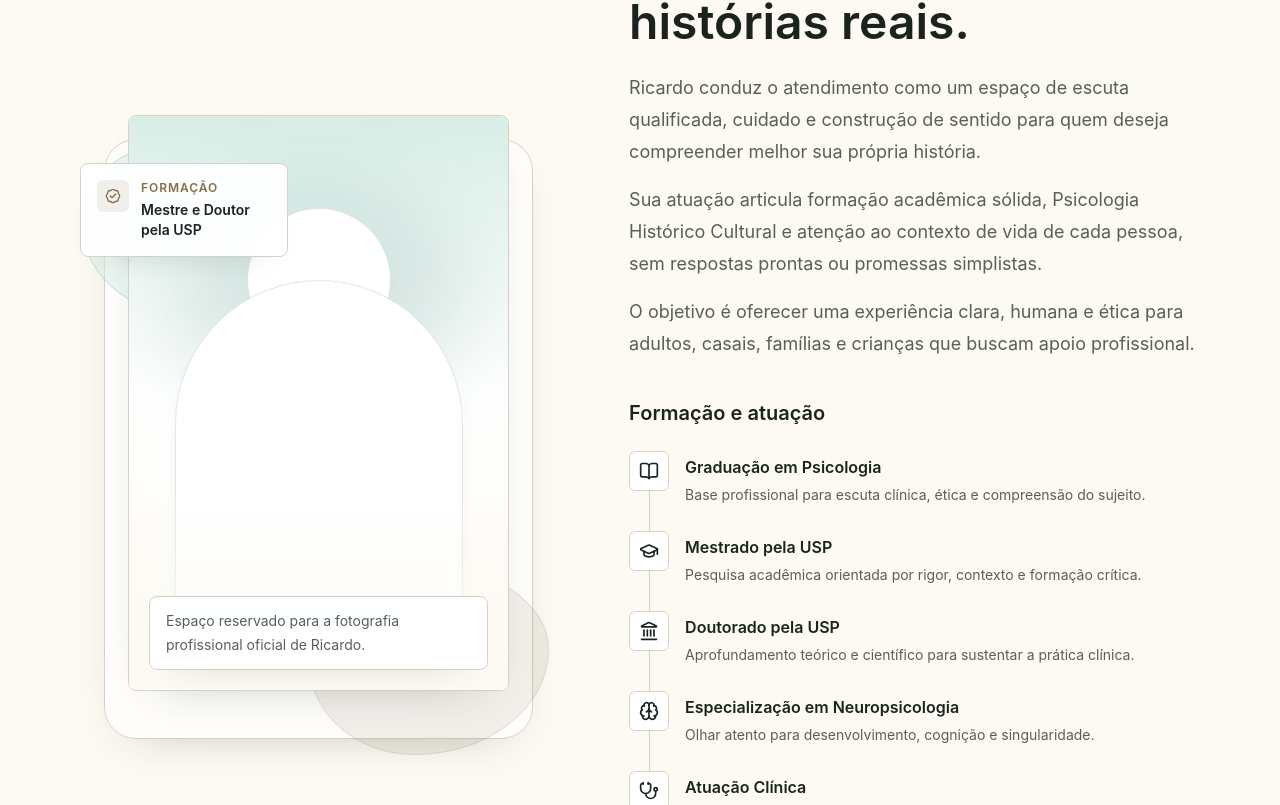
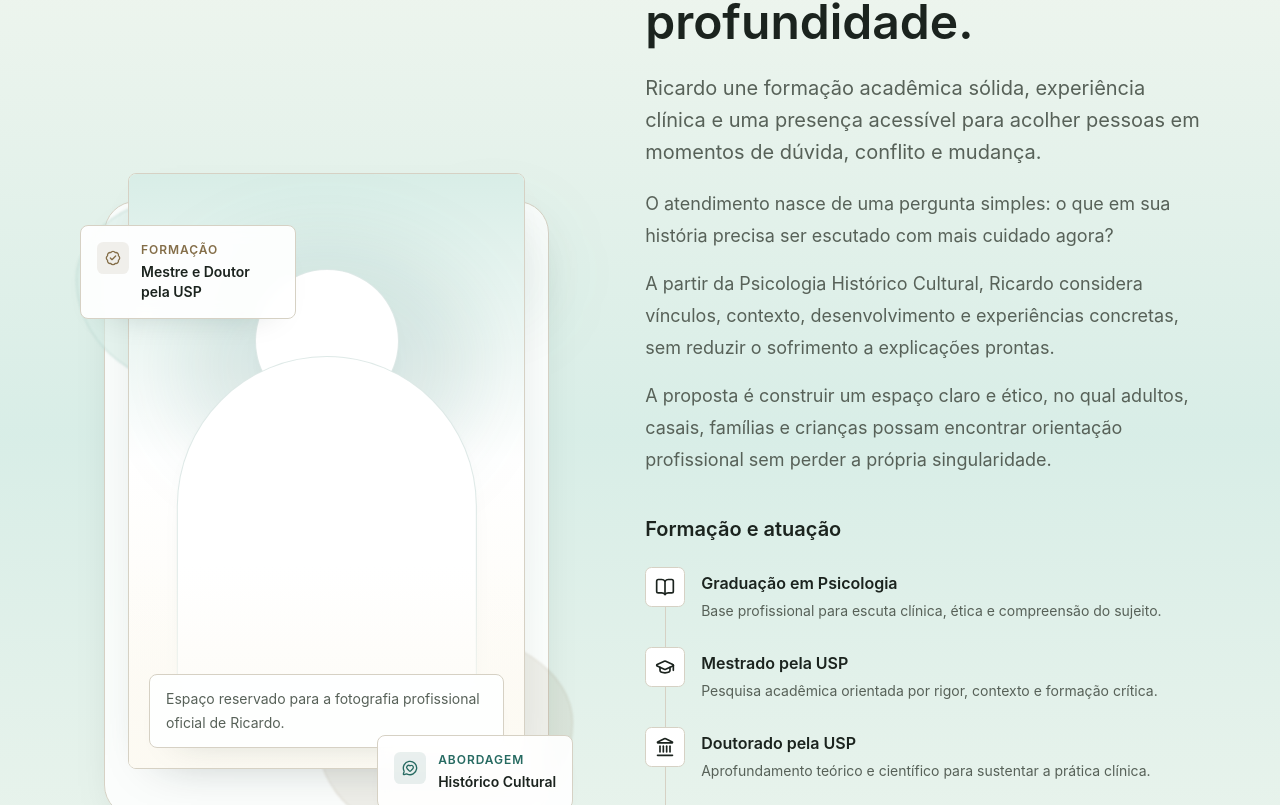
Before and after one commit to rodrigoaraujoufrj-bit/desenvolvepsi, a Next.js app: page / in a window 1280 px wide. Shown: the part 2415-3220 px from the top of the page. Built offline with nearby package versions, Linux system fonts and the light colour scheme.

Commit message:
feat(about): implement premium psychologist presentation section

```diff
--- a/src/components/sections/about-section.tsx
+++ b/src/components/sections/about-section.tsx
@@ -8,6 +8,7 @@ import {
   HeartHandshake,
   Landmark,
   Layers3,
+  MessageCircleHeart,
   ShieldCheck,
   Sparkles,
   Stethoscope,
@@ -93,19 +94,23 @@ function AboutSection() {
       };
 
   return (
-    <section id="sobre" className="overflow-hidden bg-background py-16 sm:py-20 lg:py-28">
+    <section
+      id="sobre"
+      className="overflow-hidden bg-[linear-gradient(180deg,theme(colors.background)_0%,theme(colors.accent/0.28)_46%,theme(colors.background)_100%)] py-16 sm:py-20 lg:py-28"
+    >
       <MaxWidthContainer size="wide">
-        <div className="grid gap-12 lg:grid-cols-[0.92fr_1.08fr] lg:items-center lg:gap-16">
+        <div className="grid gap-12 lg:grid-cols-[0.95fr_1.05fr] lg:items-center lg:gap-16">
           <m.div className="relative order-1 lg:order-none" {...sectionMotion}>
-            <div className="relative mx-auto min-h-[28rem] w-full max-w-[34rem] sm:min-h-[34rem] lg:min-h-[42rem]">
-              <div className="absolute inset-x-5 bottom-4 top-8 rounded-[2rem] border border-border bg-card/80 shadow-soft backdrop-blur-sm sm:inset-x-8 sm:bottom-8 sm:top-10" />
-              <div className="absolute left-2 top-10 h-44 w-52 rounded-[55%_45%_49%_51%/45%_52%_48%_55%] border border-primary/15 bg-accent/50" />
-              <div className="absolute bottom-4 right-4 h-48 w-60 rounded-[45%_55%_56%_44%/52%_45%_55%_48%] border border-secondary/15 bg-secondary/10" />
+            <div className="relative mx-auto min-h-[31rem] w-full max-w-[34rem] sm:min-h-[36rem] lg:min-h-[43rem]">
+              <div className="absolute inset-x-5 bottom-4 top-8 rounded-[2rem] border border-border bg-card/82 shadow-soft backdrop-blur-sm sm:inset-x-8 sm:bottom-8 sm:top-10" />
+              <div className="absolute left-1 top-8 h-48 w-56 rounded-[55%_45%_49%_51%/45%_52%_48%_55%] border border-primary/15 bg-accent/60 blur-[1px]" />
+              <div className="absolute bottom-3 right-2 h-52 w-64 rounded-[45%_55%_56%_44%/52%_45%_55%_48%] border border-secondary/15 bg-secondary/10 blur-[1px]" />
+              <div className="absolute right-10 top-16 h-24 w-24 rounded-full bg-primary/10 blur-2xl" />
 
               <figure
                 role="img"
                 aria-label="Espaço reservado para fotografia profissional de Ricardo"
-                className="absolute inset-x-9 bottom-14 top-4 overflow-hidden rounded-lg border border-border bg-background shadow-soft sm:inset-x-14 sm:bottom-20"
+                className="absolute inset-x-8 bottom-16 top-3 overflow-hidden rounded-lg border border-border bg-background shadow-soft sm:inset-x-14 sm:bottom-20"
               >
                 <div className="absolute inset-0 bg-[linear-gradient(180deg,theme(colors.accent/0.7)_0%,theme(colors.card)_48%,theme(colors.background)_100%)]" />
                 <div className="absolute left-1/2 top-[12%] h-60 w-[76%] -translate-x-1/2 rounded-[48%_52%_44%_56%/52%_46%_54%_48%] bg-primary/12 blur-2xl" />
@@ -119,7 +124,7 @@ function AboutSection() {
 
               <Card
                 variant="default"
-                className="absolute left-0 top-16 max-w-[13rem] bg-card/92 p-4 backdrop-blur-sm sm:left-2"
+                className="absolute left-0 top-16 max-w-[13.5rem] bg-card/92 p-4 backdrop-blur-sm sm:left-2"
               >
                 <div className="flex items-start gap-3">
                   <IconWrapper variant="secondary" size="sm">
@@ -135,33 +140,57 @@ function AboutSection() {
                   </div>
                 </div>
               </Card>
+
+              <Card
+                variant="default"
+                className="absolute bottom-2 right-0 max-w-[14rem] bg-card/92 p-4 backdrop-blur-sm sm:bottom-10 sm:right-2"
+              >
+                <div className="flex items-start gap-3">
+                  <IconWrapper variant="primary" size="sm">
+                    <MessageCircleHeart aria-hidden="true" />
+                  </IconWrapper>
+                  <div>
+                    <p className="text-xs font-semibold uppercase tracking-[0.08em] text-primary">
+                      Abordagem
+                    </p>
+                    <p className="mt-1 text-sm font-semibold leading-5 text-foreground">
+                      Histórico Cultural
+                    </p>
+                  </div>
+                </div>
+              </Card>
             </div>
           </m.div>
 
           <m.div className="order-2 space-y-10 lg:order-none" {...sectionMotion}>
-            <div className="max-w-3xl">
+            <div className="max-w-[620px]">
               <Badge variant="primary" className="px-3 py-1.5">
                 <Sparkles aria-hidden="true" className="size-3.5" />
-                Sobre Ricardo
+                Conheça o profissional
               </Badge>
 
               <div className="mt-6 space-y-5">
                 <h2 className="text-balance text-3xl font-semibold leading-tight text-foreground sm:text-4xl lg:text-5xl">
-                  Experiência acadêmica e presença clínica para acompanhar histórias reais.
+                  Uma escuta cuidadosa para compreender sua história com profundidade.
                 </h2>
+                <p className="text-lg leading-8 text-muted-foreground sm:text-xl sm:leading-8">
+                  Ricardo une formação acadêmica sólida, experiência clínica e uma presença
+                  acessível para acolher pessoas em momentos de dúvida, conflito e mudança.
+                </p>
                 <div className="space-y-4 text-base leading-7 text-muted-foreground sm:text-lg sm:leading-8">
                   <p>
-                    Ricardo conduz o atendimento como um espaço de escuta qualificada, cuidado e
-                    construção de sentido para quem deseja compreender melhor sua própria história.
+                    O atendimento nasce de uma pergunta simples: o que em sua história precisa ser
+                    escutado com mais cuidado agora?
                   </p>
                   <p>
-                    Sua atuação articula formação acadêmica sólida, Psicologia Histórico Cultural e
-                    atenção ao contexto de vida de cada pessoa, sem respostas prontas ou promessas
-                    simplistas.
+                    A partir da Psicologia Histórico Cultural, Ricardo considera vínculos, contexto,
+                    desenvolvimento e experiências concretas, sem reduzir o sofrimento a explicações
+                    prontas.
                   </p>
                   <p>
-                    O objetivo é oferecer uma experiência clara, humana e ética para adultos,
-                    casais, famílias e crianças que buscam apoio profissional.
+                    A proposta é construir um espaço claro e ético, no qual adultos, casais,
+                    famílias e crianças possam encontrar orientação profissional sem perder a
+                    própria singularidade.
                   </p>
                 </div>
               </div>
```
